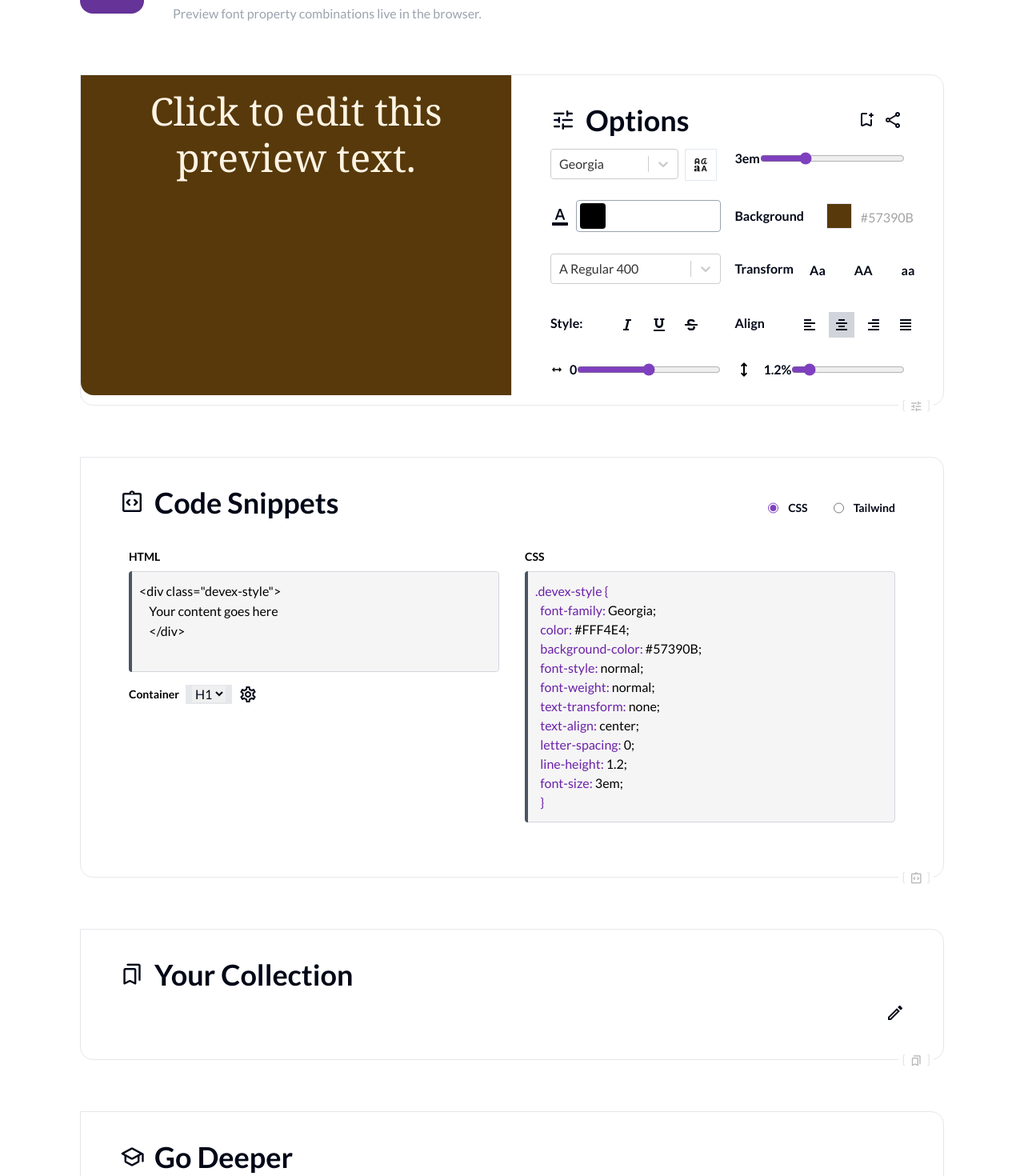
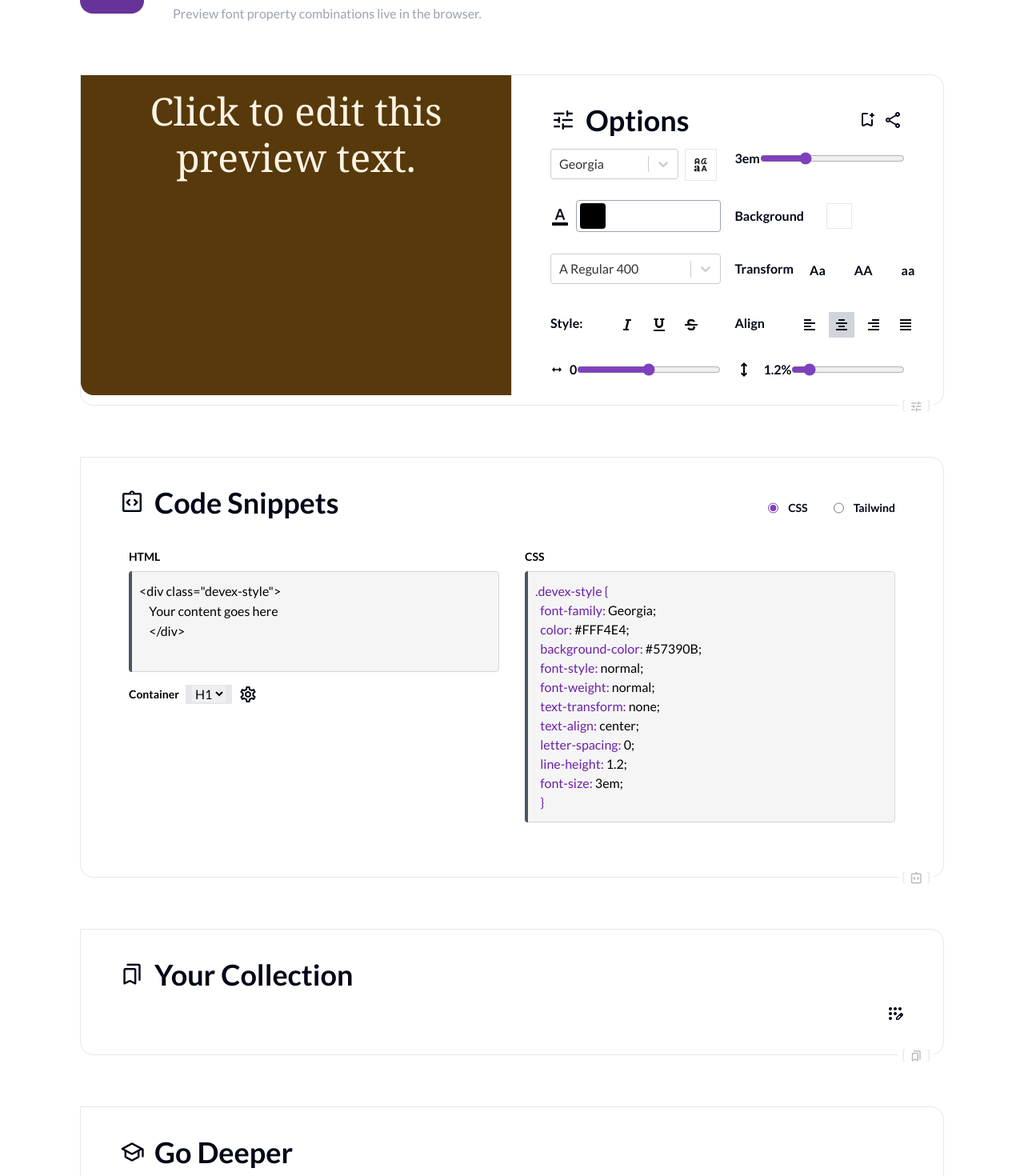
Before and after one commit to chingu-voyages/devex.tools, a React (Vite) app in the folder fetools-app/: page /fonts in a window 1280 px wide. Shown: the part 215-1685 px from the top of the page at 80% size. Built offline with nearby package versions, Linux system fonts and the light colour scheme.

Commit message:
Integrate Font Viewer with useBookmarks hook

```diff
--- a/fetools-app/src/components/FontVisualizer/FontOptions.jsx
+++ b/fetools-app/src/components/FontVisualizer/FontOptions.jsx
@@ -1,15 +1,14 @@
-import FontNameInput from './FontPreviewComponenets/FontNameInput';
-import FontColorInput from './FontPreviewComponenets/FontColorInput';
-import BackgroundColorInput from './FontPreviewComponenets/BackgroundColorInput';
-import FontSizeInput from './FontPreviewComponenets/FontSizeInput';
-import FontStyleInput from './FontPreviewComponenets/FontStyleInput';
-import FontWeightInput from './FontPreviewComponenets/FontWeightInput';
-import FontVariantInput from './FontPreviewComponenets/FontVariantInput';
-import TextAlignInput from './FontPreviewComponenets/TextAlignInput';
-import LetterSpacingInput from './FontPreviewComponenets/LetterSpacingInput';
-import LineHeightInput from './FontPreviewComponenets/LineHeightInput';
-import { createBookmark } from '../ToolsLayout/BookmarkUtils';
-import { ToolPane } from '../ToolsLayout/Sections';
+import FontNameInput from "./FontPreviewComponenets/FontNameInput";
+import FontColorInput from "./FontPreviewComponenets/FontColorInput";
+import BackgroundColorInput from "./FontPreviewComponenets/BackgroundColorInput";
+import FontSizeInput from "./FontPreviewComponenets/FontSizeInput";
+import FontStyleInput from "./FontPreviewComponenets/FontStyleInput";
+import FontWeightInput from "./FontPreviewComponenets/FontWeightInput";
+import FontVariantInput from "./FontPreviewComponenets/FontVariantInput";
+import TextAlignInput from "./FontPreviewComponenets/TextAlignInput";
+import LetterSpacingInput from "./FontPreviewComponenets/LetterSpacingInput";
+import LineHeightInput from "./FontPreviewComponenets/LineHeightInput";
+import { ToolPane } from "../ToolsLayout/Sections";
 
 const FontPreview = ({
     font,
@@ -21,58 +20,72 @@ const FontPreview = ({
     handleLineHeightChange,
     handleFontSizeChange,
     generateFontStyles,
-  bookmarkLength,
-  setBookmarkLength
+    isBookmarked,
+    toggleBookmark,
 }) => {
+    const stylesArr = [];
+    const fontStyleObj = generateFontStyles(font, backgroundColor);
 
-  const stylesArr = []
-  const fontStyleObj = generateFontStyles(font, backgroundColor)
-
-  for(const fontStyle in fontStyleObj){
-    if(
-      fontStyle==='fontFamily' ||
-      fontStyle==='color' ||
-      fontStyle==='backgroundColor' ||
-      fontStyle==='lineHeight' ||
-      fontStyle==='fontStyle' ||
-      fontStyle==='fontWeight' ||
-      fontStyle==='textAlign' ||
-      fontStyle==='textStyle' ||
-      fontStyle==='letterSpacing'
-    ){
-      stylesArr.push({[fontStyle]: fontStyleObj[fontStyle]})
+    for (const fontStyle in fontStyleObj) {
+        if (
+            fontStyle === "fontFamily" ||
+            fontStyle === "color" ||
+            fontStyle === "backgroundColor" ||
+            fontStyle === "lineHeight" ||
+            fontStyle === "fontStyle" ||
+            fontStyle === "fontWeight" ||
+            fontStyle === "textAlign" ||
+            fontStyle === "textStyle" ||
+            fontStyle === "letterSpacing"
+        ) {
+            stylesArr.push({ [fontStyle]: fontStyleObj[fontStyle] });
         }
         //stylesArr.push({[fontStyle]: fontStyleObj[fontStyle]})
     }
 
-  console.log(stylesArr)
+    console.log(stylesArr);
     return (
-    <ToolPane title="Options" icon="tune" isPrimary={true}
-    bookmarkCallback={()=>{createBookmark(
-      'fonts',
-      {fontOptions: {
-        style: generateFontStyles(font, backgroundColor),
-        options: font
-      }},
-      'fontOptions',
-      ['style'],
-      bookmarkLength,
-      setBookmarkLength)}}>
+        <ToolPane
+            title="Options"
+            icon="tune"
+            isPrimary={true}
+            isBookmarked={isBookmarked}
+            toggleBookmark={toggleBookmark}
+            toolState={font}
+        >
             <div className="flex flex-wrap justify-between gap-y-6 [&>*]:w-[48%]">
-        <FontNameInput font={font} handleFontChange={handleFontChange} />
+                <FontNameInput
+                    font={font}
+                    handleFontChange={handleFontChange}
+                />
                 <FontSizeInput
                     font={font}
                     handleFontSizeChange={handleFontSizeChange}
                 />
-        <FontColorInput font={font} handleColorChange={handleColorChange} />
+                <FontColorInput
+                    font={font}
+                    handleColorChange={handleColorChange}
+                />
                 <BackgroundColorInput
                     backgroundColor={backgroundColor}
                     handleBackgroundColorChange={handleBackgroundColorChange}
                 />
-        <FontWeightInput font={font} handleFontChange={handleFontChange} />
-        <FontVariantInput font={font} handleFontChange={handleFontChange} />
-        <FontStyleInput font={font} handleFontChange={handleFontChange} />
-        <TextAlignInput font={font} handleFontChange={handleFontChange} />
+                <FontWeightInput
+                    font={font}
+                    handleFontChange={handleFontChange}
+                />
+                <FontVariantInput
+                    font={font}
+                    handleFontChange={handleFontChange}
+                />
+                <FontStyleInput
+                    font={font}
+                    handleFontChange={handleFontChange}
+                />
+                <TextAlignInput
+                    font={font}
+                    handleFontChange={handleFontChange}
+                />
                 <LetterSpacingInput
                     font={font}
                     handleLetterSpacingChange={handleLetterSpacingChange}
--- a/fetools-app/src/components/FontVisualizer/fontFN.js
+++ b/fetools-app/src/components/FontVisualizer/fontFN.js
@@ -5,11 +5,11 @@ export const generateHtmlCode = (tailwind = false) => {
   `;
 };
 
-export const generateTailwindCode = (font, bg) => {
+export const generateTailwindCode = (font) => {
     return `font-family-${font.name}
 text-${font.textAlign}
 text-${font.color}
-bg-[${bg}]
+bg-[${font.backgroundColor}]
 font-${font.style}
 font-${font.weight}
 tracking-[${font.letterSpacing}]
@@ -30,11 +30,11 @@ export const fontSizeToTailwindClass = (fontSize) => {
     } else return "text-[" + fontSize + "em]";
 };
 
-export const generateFontStyles = (font, bg) => {
+export const generateFontStyles = (font) => {
     return {
         fontFamily: font.name,
         color: font.color,
-    backgroundColor: bg,
+        backgroundColor: font.backgroundColor,
         fontStyle: font.style,
         fontWeight: font.weight,
         textTransform: font.textTransform,
@@ -52,11 +52,11 @@ export const handlehtmlCode = (setHtmlCode, tag) => {
 `);
 };
 
-export const generateCssCode = (font, bg) => {
+export const generateCssCode = (font) => {
     return `.devex-style {
   font-family: ${font.name};
   color: ${font.color};
-  background-color: ${bg};
+  background-color: ${font.backgroundColor};
   font-style: ${font.style};
   font-weight: ${font.weight};
   text-transform: ${font.textTransform};
@@ -78,8 +78,8 @@ export const handleColorChange = (e) => {
     handleFontChange("color", e.target.value);
 };
 
-export const handleBackgroundColorChange = (e) => {
-  setBackgroundColor(e.target.value);
+export const handleBackgroundColorChange = (value) => {
+    handleFontChange("backgroundColor", value);
 };
 
 export const handleFontSizeChange = (value) => {
--- a/fetools-app/src/components/ToolsLayout/Sections/ToolPane.jsx
+++ b/fetools-app/src/components/ToolsLayout/Sections/ToolPane.jsx
@@ -1,11 +1,12 @@
-import { useState } from 'react';
-import Icon from '../../Icon';
+import { useState } from "react";
+import { BookmarkButton } from "../../Bookmarks";
+import Icon from "../../Icon";
 
 const Detail = ({ icon, isExpanded }) => {
     return (
         <div
             className={`${
-        isExpanded ? '' : 'max-sm:hidden'
+                isExpanded ? "" : "max-sm:hidden"
             } content-['{tune}'] absolute right-0 sm:right-3 bottom-[-15.5px] flex text-neutral-200 bg-white text-center sm:px-1 select-none`}
         >
             &#x7b;
@@ -22,21 +23,10 @@ const ExpandIcon = ({ isPrimary, isExpanded, setIsExpanded }) => {
         <span
             onClick={() => setIsExpanded(!isExpanded)}
             className={`${
-        isPrimary && 'hidden'
+                isPrimary && "hidden"
             } material-symbols-rounded lg:hidden font-light text-gray-500 text-4xl cursor-pointer select-none`}
         >
-      {isExpanded ? 'expand_less' : 'expand_more'}
-    </span>
-  );
-};
-
-const BookmarkIcon = ({ bookmarkCallback, isBookmarked }) => {
-  return (
-    <span
-      className={`material-symbols-rounded text-2xl w-[1.625rem] cursor-pointer select-none`}
-      onClick={bookmarkCallback}
-    >
-      {isBookmarked ? 'bookmark_add' : 'bookmark_added'}
+            {isExpanded ? "expand_less" : "expand_more"}
         </span>
     );
 };
@@ -53,17 +43,18 @@ const ShareIcon = ({ shareCallback }) => {
 };
 
 export default function ToolPane({
-  title = 'Section Title',
+    title = "Section Title",
     children = <p>Place your content here.</p>,
-  icon = 'pageless',
-  iconType = 'material', // Can also be char or svg
+    icon = "pageless",
+    iconType = "material", // Can also be char or svg
     isPrimary = false,
     hideBookmarkIcon = false,
-  bookmarkCallback = () => {},
-  isBookmarked = true,
+    isBookmarked = false,
+    toggleBookmark = () => {},
+    toolState,
     hideShareIcon = false,
     shareCallback = () => {},
-  className = '',
+    className = "",
 }) {
     const [isExpanded, setIsExpanded] = useState(true);
 
@@ -78,9 +69,10 @@ export default function ToolPane({
                 </h2>
                 <div className="flex gap-2 icons">
                     {isPrimary && !hideBookmarkIcon && (
-            <BookmarkIcon
+                        <BookmarkButton
                             isBookmarked={isBookmarked}
-              bookmarkCallback={bookmarkCallback}
+                            toggleBookmark={toggleBookmark}
+                            toolState={toolState}
                         />
                     )}
                     {isPrimary && !hideShareIcon && (
@@ -93,7 +85,11 @@ export default function ToolPane({
                     />
                 </div>
             </header>
-      <main className={`pt-4 ${isExpanded ? '' : 'max-lg:pt-0 max-lg:hidden'}`}>
+            <main
+                className={`pt-4 ${
+                    isExpanded ? "" : "max-lg:pt-0 max-lg:hidden"
+                }`}
+            >
                 {children}
             </main>
             <Detail icon={icon} isExpanded={isExpanded} />
--- a/fetools-app/src/pages/FontViewer.jsx
+++ b/fetools-app/src/pages/FontViewer.jsx
@@ -8,19 +8,16 @@ import {
     ToolSection,
     ToolSectionColumns,
 } from "../components/ToolsLayout/Sections";
-import Bookmark from "../components/ToolsLayout/Bookmark";
 import GoDeeper from "../components/ToolsLayout/GoDeeper";
 import useExpander from "../hooks/useExpander";
+import useBookmarks from "../hooks/useBookmarks";
+import FontViewerBookmarks from "../components/FontVisualizer/FontViewerBookmarks";
 import useToastState from "../hooks/useToastState";
-import {
-  createBookmark,
-  checkForLocalStorage,
-} from "../components/ToolsLayout/BookmarkUtils";
 import Toast from "../components/Toast";
 
 import {
     generateHtmlCode,
-  fontSizeToTailwindClass,
+    //    fontSizeToTailwindClass,
     generateCssCode,
     generateFontStyles,
     generateTailwindCode,
@@ -31,6 +28,7 @@ const FontVisualizer = () => {
     const [font, setFont] = useState({
         name: "Georgia",
         color: "#FFF4E4",
+        backgroundColor: "#57390B",
         style: "normal",
         weight: "normal",
         textTransform: "none",
@@ -39,6 +37,11 @@ const FontVisualizer = () => {
         lineHeight: 1.2,
         fontSize: 3,
     });
+
+    console.log("Font", font);
+
+    const [isBookmarked, bookmarks, toggleBookmark, removeBookmark] =
+        useBookmarks(font, "fonts");
 
     const handleFontChange = (property, value) => {
         setFont((prevFont) => ({
@@ -52,7 +55,7 @@ const FontVisualizer = () => {
     };
 
     const handleBackgroundColorChange = (e) => {
-    setBackgroundColor(e.target.value);
+        handleFontChange("backgroundColor", e.target.value);
     };
 
     const handleFontSizeChange = (value) => {
@@ -67,15 +70,11 @@ const FontVisualizer = () => {
         handleFontChange("lineHeight", `${e.target.value}`);
     };
 
-  const [backgroundColor, setBackgroundColor] = useState("#57390B");
     const [codeType, setCodeType] = useState("css");
     const [htmlCode, setHtmlCode] = useState(generateHtmlCode());
 
     // Hook to manage expanding preview
     const [isExpanded, toggleIsExpanded] = useExpander();
-  const [bookmarkLength, setBookmarkLength] = useState(
-    checkForLocalStorage().length
-  );
     const toastState = useToastState();
 
     return (
@@ -88,7 +87,6 @@ const FontVisualizer = () => {
             <ToolSectionColumns isExpanded={isExpanded}>
                 <FontOptions
                     font={font}
-          backgroundColor={backgroundColor}
                     handleFontChange={handleFontChange}
                     handleColorChange={handleColorChange}
                     handleBackgroundColorChange={handleBackgroundColorChange}
@@ -96,8 +94,8 @@ const FontVisualizer = () => {
                     handleLineHeightChange={handleLineHeightChange}
                     handleFontSizeChange={handleFontSizeChange}
                     generateFontStyles={generateFontStyles}
-          bookmarkLength={bookmarkLength}
-          setBookmarkLength={setBookmarkLength}
+                    isBookmarked={isBookmarked}
+                    toggleBookmark={toggleBookmark}
                 />
 
                 <Preview
@@ -105,7 +103,6 @@ const FontVisualizer = () => {
                     isExpanded={isExpanded}
                     toggleIsExpanded={toggleIsExpanded}
                     font={font}
-          bg={backgroundColor}
                 />
             </ToolSectionColumns>
 
@@ -121,51 +118,15 @@ const FontVisualizer = () => {
                         setCodeType={setCodeType}
                         toastState={toastState}
                         font={font}
-            bg={backgroundColor}
                         htmlCode={htmlCode}
                         setHtmlCode={setHtmlCode}
                     />
                 </div>
             </ToolSection>
 
-      <ToolSection title="Your Collection" icon="bookmarks">
-        <Bookmark
-          pageName={"fonts"}
-          getStyleFromBookmark={[
-            {
-              styleProperty: "backgroundColor",
-              bookmarkProperty: "fontOptions",
-              bookmarkSubProperty: "style",
-              bookmarkSubSubProperty: "backgroundColor",
-            },
-            {
-              styleProperty: "fontFamily",
-              bookmarkProperty: "fontOptions",
-              bookmarkSubProperty: "style",
-              bookmarkSubSubProperty: "fontFamily",
-            },
-            {
-              styleProperty: "color",
-              bookmarkProperty: "fontOptions",
-              bookmarkSubProperty: "style",
-              bookmarkSubSubProperty: "color",
-            },
-          ]}
-          addStyle={{ width: "240px", height: "145px"}}
-          deleteProperty={"fontOptions"}
-          setBookmarkLength={setBookmarkLength}
-          bookmarkHoverElement={() => {}}
-          childElement={createBookmarkChildren}
-          childProperty={"fontOptions"}
-          childSubProperty="options"
-
-        >
-          <div>
-
-            <span className="text-6xl">aA</span>
-          </div>
-        </Bookmark>
-      </ToolSection>
+            <FontViewerBookmarks
+                {...{ bookmarks, removeBookmark, setFont, toastState }}
+            />
 
             <GoDeeper
                 linksData={[
@@ -179,19 +140,6 @@ const FontVisualizer = () => {
             <Toast toastState={toastState} />
         </ToolMain>
     );
-
-function createBookmarkChildren(fontOptions){
-  return(
-    <div className="flex flex-col h-full">
-      <div className="flex-1">
-        <span>{fontOptions.name}</span>
-        <span>{fontOptions.fontSize}/{fontOptions.lineHeight*100}%</span>
-      </div>
-
-      <span className="h-full text-6xl m-auto">aA</span>
-    </div>
-  )
-}
 };
 
 export default FontVisualizer;
```
Also changed, not shown: fetools-app/src/components/FontVisualizer/CodeGenerator.jsx (+3 -7 lines). Lines whose indentation alone changed are shown as unchanged.
